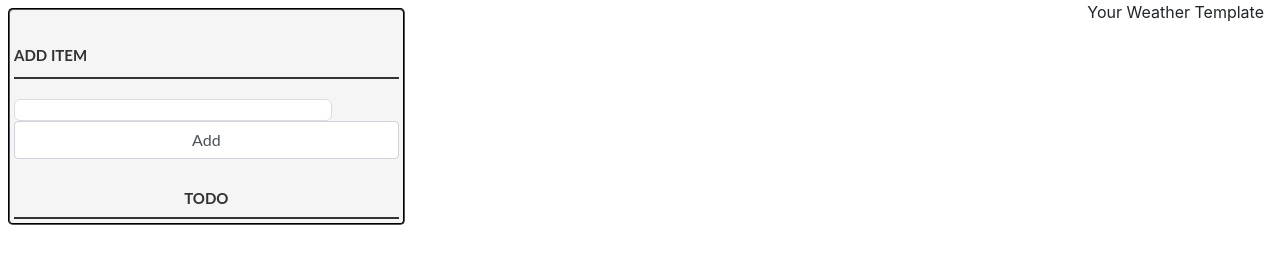
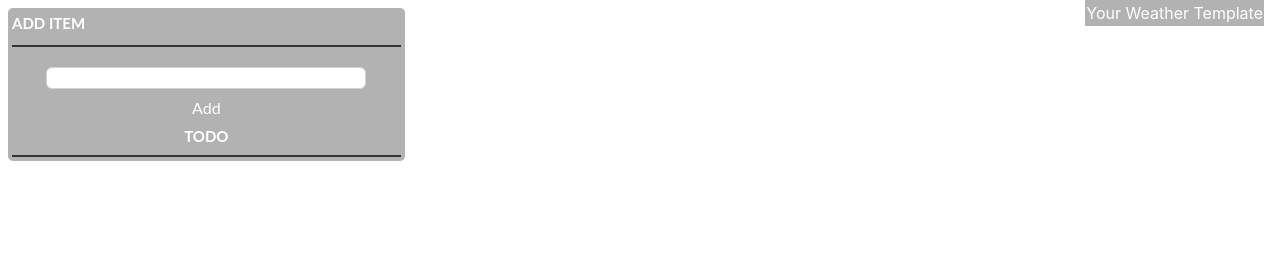
Before and after one commit to JoshSchoenecker/Inspire-Check-Point, a plain HTML site: page index.html in a window 1280 px wide. Drawn offline with nearby package versions, Linux system fonts and the light colour scheme; no server answers.

Commit message:
style&structure

```diff
--- a/app/models/Todo.js
+++ b/app/models/Todo.js
@@ -13,7 +13,7 @@ export default class Todo {
         template += this.completed ? " checked " : ""
         template += `onclick="app.todoController.toggleTodoStatus('${this.id}')">
         <label>${this.description}</label>
-        <button type="button" onclick="app.todoController.removeTodo('${this.id}')" class="delete">Delete</button>
+        <button type="button" onclick="app.todoController.removeTodo('${this.id}')" class="delete float-right mr-3 mt-2">&times;</button>
     </li>
         `
         return template
--- a/app/services/todo-service.js
+++ b/app/services/todo-service.js
@@ -39,8 +39,6 @@ class TodoService {
     let todo = store.State.todos.find(todo => todo.id == todoId);
     todo.completed = !todo.completed
     console.log(todo.completed);
-
-    debugger
     todoApi.put(todoId, todo)
     .then(res => {
       console.log("todoStatus", todo.completed);
--- a/assets/css/style.css
+++ b/assets/css/style.css
@@ -8,6 +8,7 @@
   text-align: center;
   position: fixed;
   bottom: 1px;
+  text-shadow: 0px 0px 1.5rem black;
 }
 
 .bg-image {
@@ -26,19 +27,22 @@
 .weatherStyle {
   position: fixed;
   right: 1rem;
-
+  color: white;
+  background-color: rgba(51, 51, 51, 0.377);
+  padding: 1px !important;
 }
 
 /* NOTE todo styling */
 .todoBody {
   left: 1.5rem;
   top: 1rem;
-  color: #333;
+  color: white;
   font-family: Lato, sans-serif;
+  /* text-shadow: 1px 2px 1.5rem black; */
 }
 .todocontainer {
-  background-color: whitesmoke;
-  border: 2px groove black;
+  /* text-shadow: 1px 2px 1.5rem black; */
+  background-color: rgba(51, 51, 51, 0.377);
   border-radius: 0.3rem;
 }
 ul {
@@ -58,12 +62,12 @@ button {
   outline: none;
 }
 button {
+  /* text-shadow: 1px 2px 1.5rem black; */
   background: none;
   border: 0px;
-  color: black;
-  font-size: 15px;
-  width: 60px;
-  margin: 10px 0 0;
+  color: white;
+  font-size: 1.5rem;
+  font-weight: bolder;
   font-family: Lato, sans-serif;
   cursor: pointer;
 }
@@ -73,21 +77,20 @@ button:hover {
 /* Heading */
 h3,
 label[for="new-task"] {
-  color: #333;
+  color: white;
   font-weight: 700;
   font-size: 15px;
   border-bottom: 2px solid #333;
-  padding: 30px 0 10px;
+  padding: 0px 0 10px;
   margin: 0;
   text-transform: uppercase;
 }
 input[type="text"] {
-  margin: 0;
+  margin: auto;
   font-size: 18px;
   line-height: 18px;
   height: 18px;
   padding: 10px;
-  border: 1px solid #ddd;
   background: #fff;
   border-radius: 6px;
   font-family: Lato, sans-serif;
@@ -96,6 +99,9 @@ input[type="text"] {
 input[type="text"]:focus {
   color: #333;
 }
+form {
+  margin: auto;
+}
 
 /* New Task */
 label[for="new-task"] {
@@ -103,8 +109,7 @@ label[for="new-task"] {
   margin: 0 0 20px;
 }
 input#new-task {
-  float: left;
-  width: 318px;
+  width: 20rem;
 }
 
 /* Task list */
@@ -130,3 +135,12 @@ li > input[type="text"] {
 li > .delete:hover {
   color: #cf2323;
 }
+
+.addBtn {
+  color: white;
+  border: 0px;
+  background: none;
+  text-align: center;
+  /* width: 10px;
+  margin: auto; */
+}
--- a/index.html
+++ b/index.html
@@ -23,19 +23,20 @@
           <label for="new-task">
             Add Item
           </label>
-          <p id="todoNum"></p>
-          <form onsubmit="app.todoController.addTodo(event)">
+		  <form onsubmit="app.todoController.addTodo(event)">
             <input
               class="form-control"
               name="description"
               id="new-task"
               type="text"
             />
-            <button type="submit" class="form-control">
+            <button type="submit" class="form-control addBtn">
               Add
-            </button>
+			</button>
+
           </form>
-          <h3 class="text-center">Todo</h3>
+		  <h3 class="text-center">Todo</h3>
+          <p class="text-right mr-1 mb-0" id="todoNum"></p>
           <!-- id="incomplete-tasks" taken from <ul> -->
           <ul id="todos"></ul>
         </div>
@@ -56,7 +57,8 @@
       </div>
     </div>
 
-    <script src="https://cdnjs.cloudflare.com/ajax/libs/axios/0.18.0/axios.js"></script>
+	<script src="https://cdnjs.cloudflare.com/ajax/libs/axios/0.18.0/axios.js"></script>
+	<script src="https://cdnjs.cloudflare.com/ajax/libs/jquery/3.4.1/jquery.slim.min.js"></script>
     <script src="https://cdnjs.cloudflare.com/ajax/libs/popper.js/1.16.0/umd/popper.min.js"></script>
     <script src="https://cdnjs.cloudflare.com/ajax/libs/twitter-bootstrap/4.4.1/js/bootstrap.min.js"></script>
     <script type="module" src="app/main.js"></script>
```
